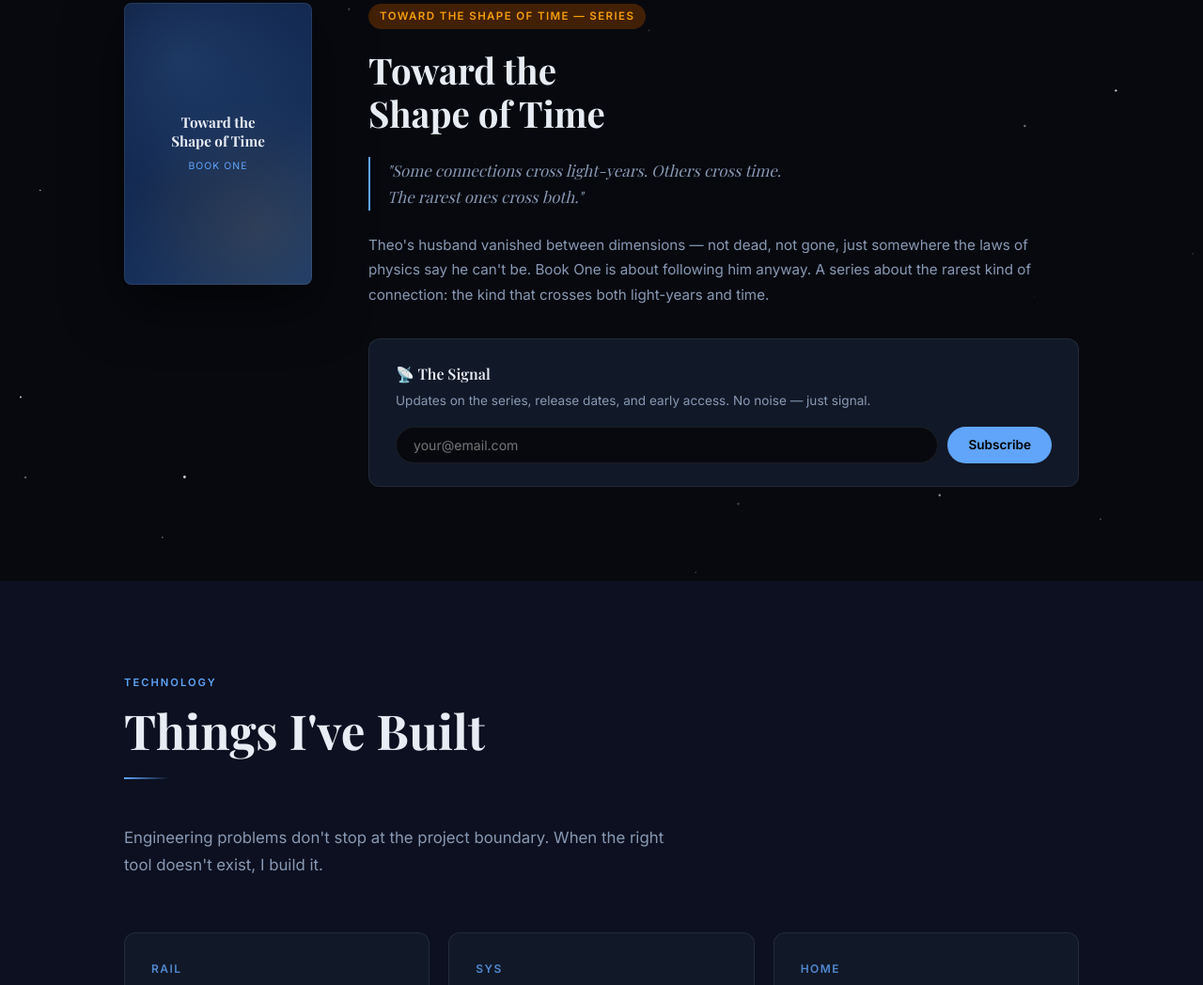
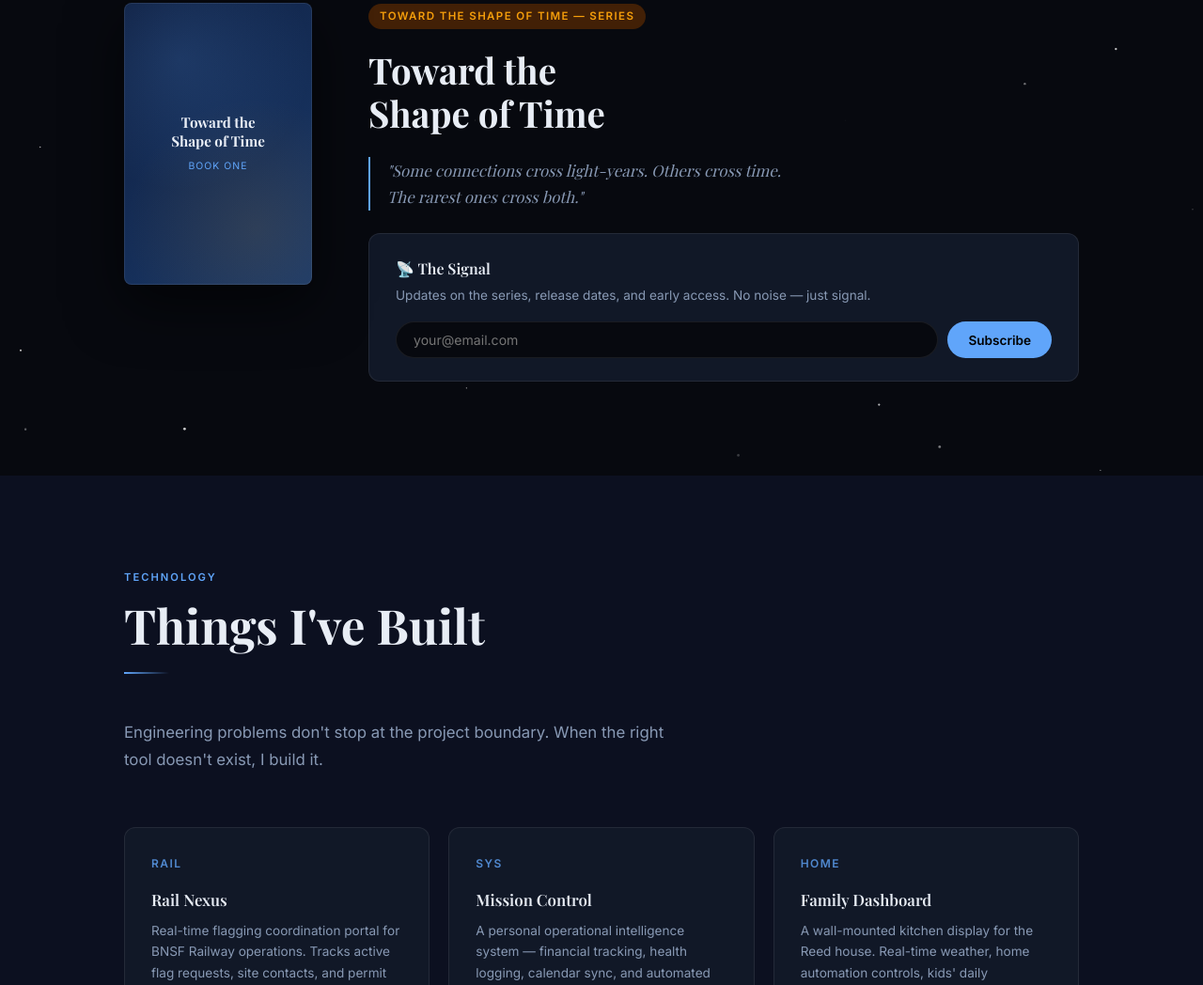
Before and after one commit to Ldreed1/lucasreed-io, a plain HTML site: page index.html in a window 1280 px wide. Shown: the part 2531-3579 px from the top of the page at 94% size. Drawn offline with nearby package versions, Linux system fonts and the light colour scheme.

Commit message:
Remove book description paragraph

```diff
--- a/index.html
+++ b/index.html
@@ -1178,10 +1178,6 @@
           <blockquote class="book-opening-line">
             "Some connections cross light-years. Others cross time.<br/>The rarest ones cross both."
           </blockquote>
-
-          <p class="book-desc">
-            Theo's husband vanished between dimensions — not dead, not gone, just somewhere the laws of physics say he can't be. Book One is about following him anyway. A series about the rarest kind of connection: the kind that crosses both light-years and time.
-          </p>
 
           <div class="signal-box">
             <h4>📡 The Signal</h4>
```
